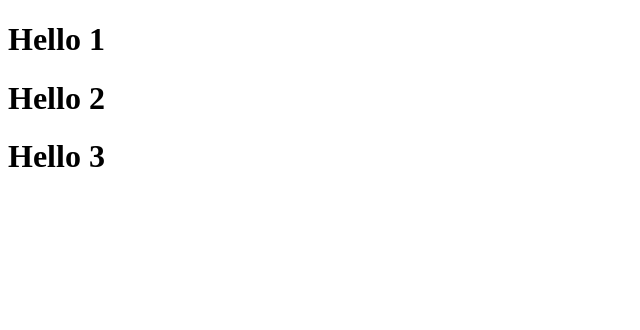
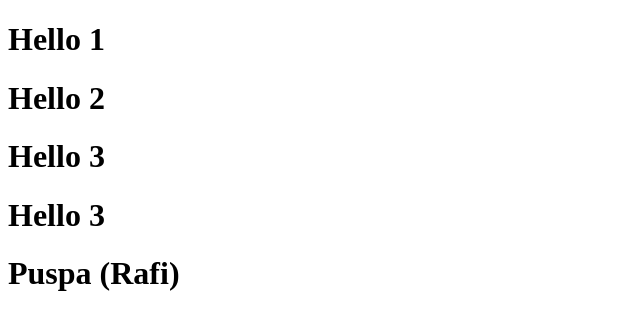
Before and after one commit to Asfaq19/january_01, a plain HTML site: page index.html in a window 1280 px wide. Shown: the whole page, without its empty margins (0-640 px from the left). Drawn offline with Linux system fonts and the light colour scheme.

Commit message:
new line added

```diff
--- a/index.html
+++ b/index.html
@@ -10,6 +10,7 @@
     <h1>Hello 1</h1>
     <h1>Hello 2</h1>
     <h1>Hello 3</h1>
-
+    <h1>Hello 3</h1>
+    <h1>Puspa (Rafi)</h1>
 </body>
 </html>
```
